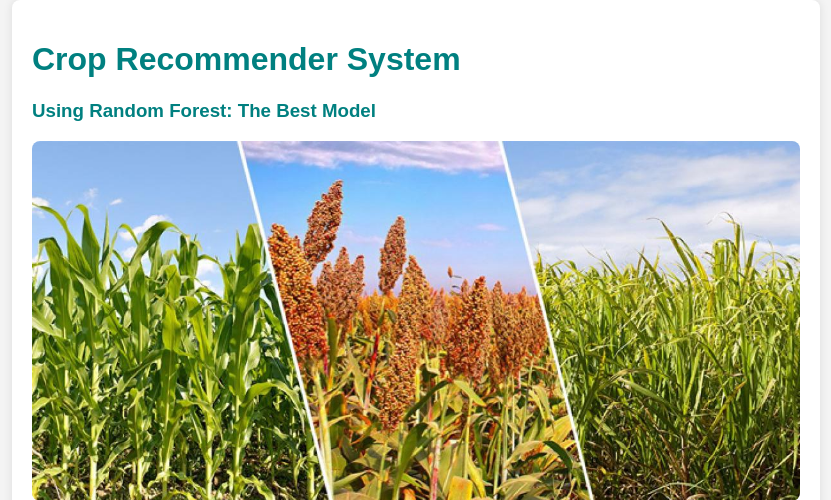
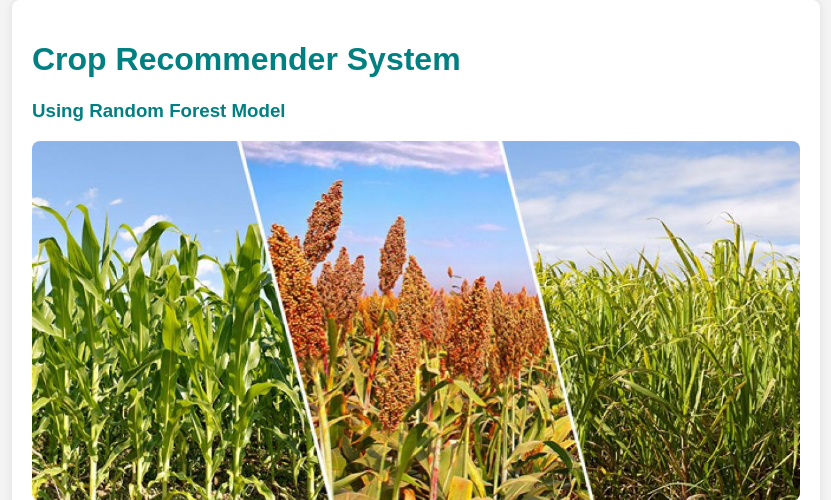
Before and after one commit to ujoy100/crop-recommend-aws, a Flask app: page / in a window 1280 px wide. Shown: the top 500 px of the page, without its empty margins (224-1055 px from the left). Run offline with Flask 3, Linux system fonts and the light colour scheme; parts of the project's set-up code (start-up, migrations or seed data) failed here and were passed over.

Commit message:
Modified index page

```diff
--- a/templates/index.html
+++ b/templates/index.html
@@ -105,7 +105,7 @@
 
     <div class="container">
         <h1>Crop Recommender System</h1>
-        <h3>Using Random Forest: The Best Model</h3>
+        <h3>Using Random Forest Model</h3>
         <img src="{{ url_for('static', filename='cc.jpg') }}" alt="Crop Recommendation" style="width:100%; height:auto; border-radius:8px;">
 
         <form method="post">
```
